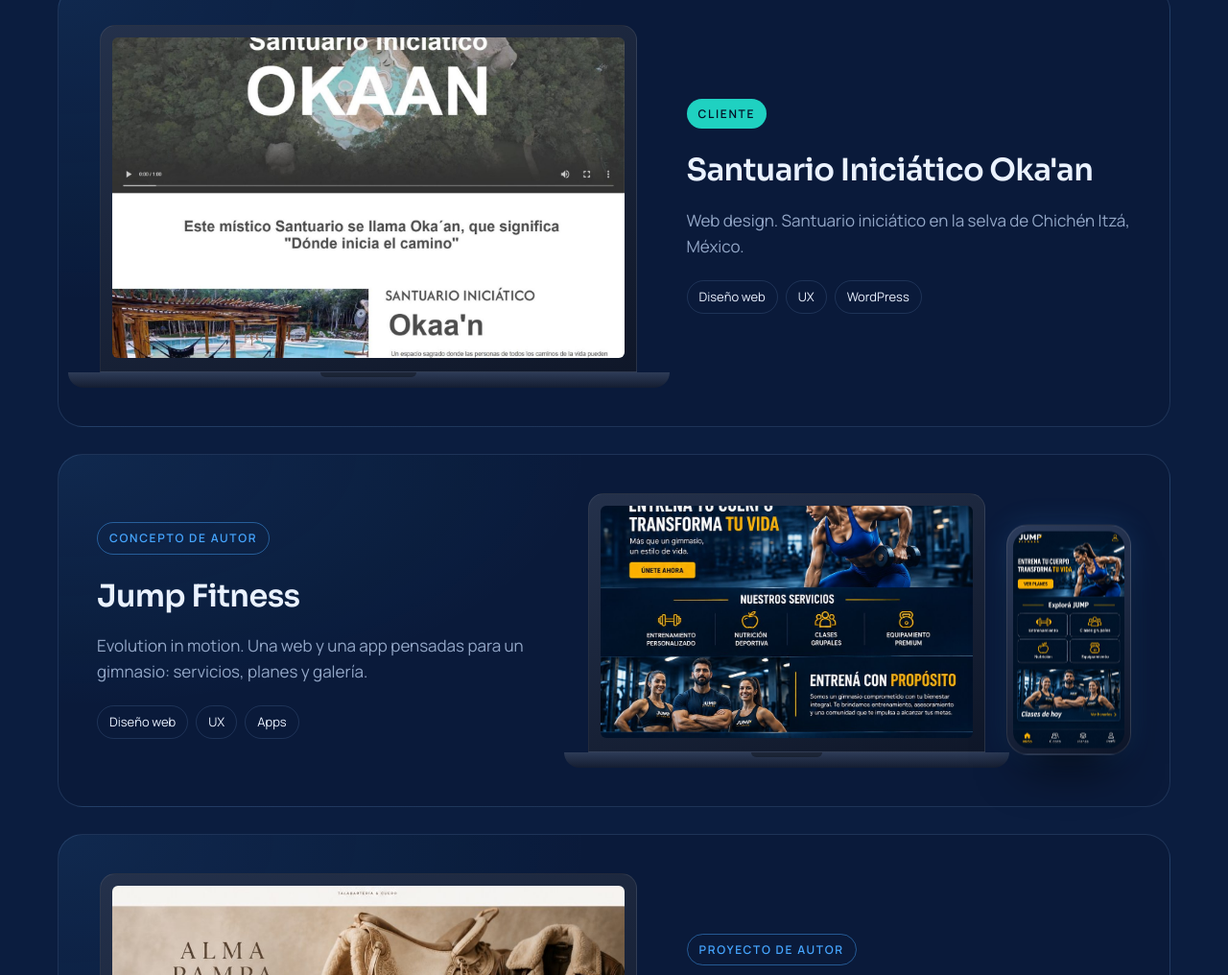
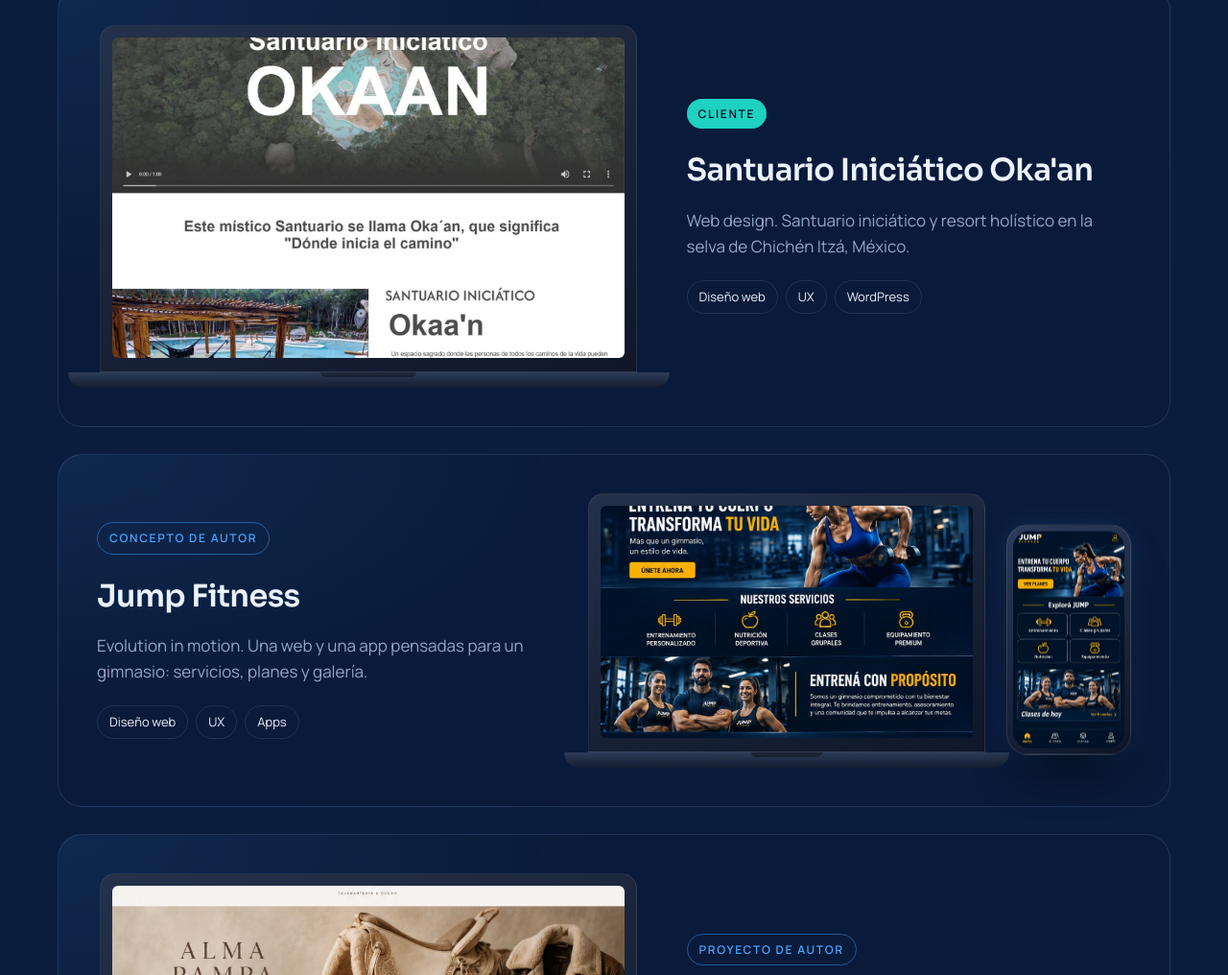
Before and after one commit to adn-digitalsolutions/adn-digitalsolutions.github.io, a plain HTML site: page index.html in a window 1280 px wide. Shown: the part 4676-5692 px from the top of the page at 96% size. Drawn offline with Linux system fonts and the light colour scheme; animation ran at ten frames a second.

Commit message:
Oka'an: suma resort holístico
Co-Authored-By: Claude Opus 5.5 <noreply@anthropic.com>
Claude-Session: https://claude.ai/code/session_01PLG72E2rmW5dHKZ5BQbB7S

```diff
--- a/index.html
+++ b/index.html
@@ -665,7 +665,7 @@
           <div>
             <span class="kind real">Cliente</span>
             <h3>Santuario Iniciático Oka'an</h3>
-            <p>Web design. Santuario iniciático en la selva de Chichén Itzá, México.</p>
+            <p>Web design. Santuario iniciático y resort holístico en la selva de Chichén Itzá, México.</p>
             <div class="chips"><span>Diseño web</span><span>UX</span><span>WordPress</span></div>
           </div>
         </article>
```
